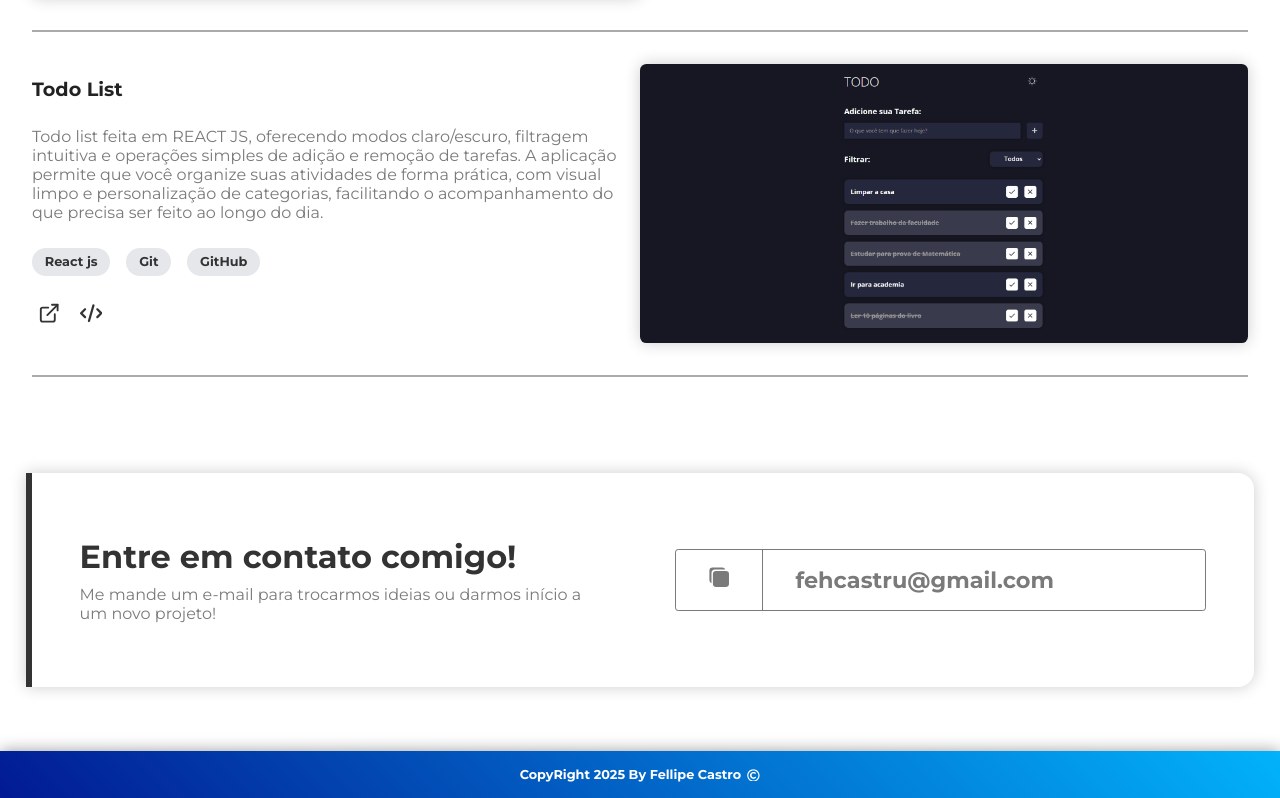
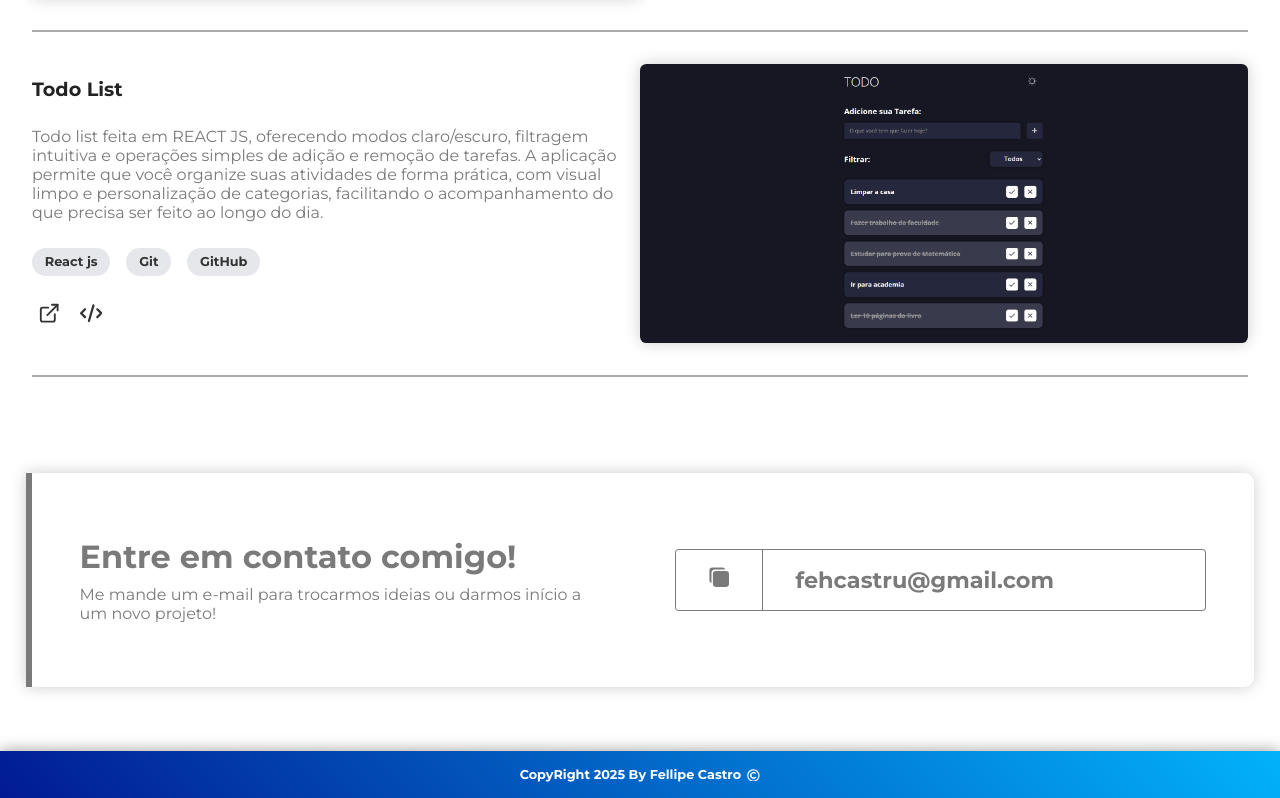
Before and after one commit to FellipeCastro/fellipecastro, a React (Vite) app: page / in a window 1280 px wide. Shown: the part 2486-3284 px from the top of the page. Built offline with nearby package versions, Linux system fonts and the light colour scheme.

Commit message:
Projeto atualizado

```diff
--- a/index.html
+++ b/index.html
@@ -3,7 +3,7 @@
   <head>
     <meta charset="UTF-8" />
     <meta name="viewport" content="width=device-width, initial-scale=1.0" />
-    <title>Fellipe Castro</title>
+    <title>Portfólio - Fellipe Castro</title>
   </head>
   <body>
     <div id="root"></div>
--- a/src/components/Contact/Contact.jsx
+++ b/src/components/Contact/Contact.jsx
@@ -1,22 +1,36 @@
 import { IoCopy } from "react-icons/io5";
 import styles from "./Contact.module.css";
+import { useState } from "react";
 
 function Contact() {
+    const [emailCopied, setEmailCopied] = useState(false);
+    const email = "fehcastru@gmail.com";
+    const copyEmailToClipboard = () => {
+        navigator.clipboard.writeText(email)
+            .then(() => {
+                setEmailCopied(true);
+                setTimeout(() => setEmailCopied(false), 2500);
+            })
+            .catch((err) => console.error("Erro ao copiar e-mail: ", err));
+    };
+
     return (
         <section className={styles.contact} id="contact">
-            <div class={styles.container}>
-                <div class={styles.textContainer}>
+            <div className={styles.container}>
+                <div className={styles.textContainer}>
                     <h2>Entre em contato comigo!</h2>
                     <p>
                         Me mande um e-mail para trocarmos
                         ideias ou darmos início a um novo projeto!
                     </p>
                 </div>
-                <div class={styles.emailContainer}>
-                    <button>
+                <div className={styles.emailContainer}>
+                    <button onClick={copyEmailToClipboard}>
                         <IoCopy />
                     </button>
-                    <span>fehcastru@gmail.com</span>
+                    <span>
+                        {emailCopied ? "E-mail copiado!" : email}
+                    </span>
                 </div>
             </div>
         </section>
--- a/src/components/Contact/Contact.module.css
+++ b/src/components/Contact/Contact.module.css
@@ -9,8 +9,8 @@
     gap: 4rem;
     background-color: #fff;
     padding: 4em 3em;
-    border-radius: 0 1rem 1rem 0;
-    border-left: 0.4em solid #333;
+    border-radius: 0 0.6rem 0.6rem 0;
+    border-left: 0.4em solid #7a7a7a;
     box-shadow: 0 0 1rem rgba(0, 0, 0, 0.2);
 }
 
@@ -20,7 +20,7 @@
 
 .textContainer h2 {
     font-size: 2rem;
-    color: #333;
+    color: #7a7a7a;
     margin-bottom: 0.6rem;
 }
 
```
